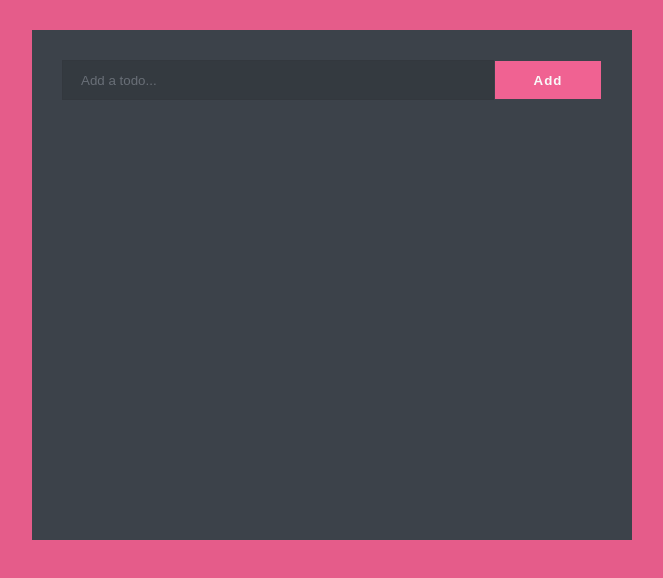
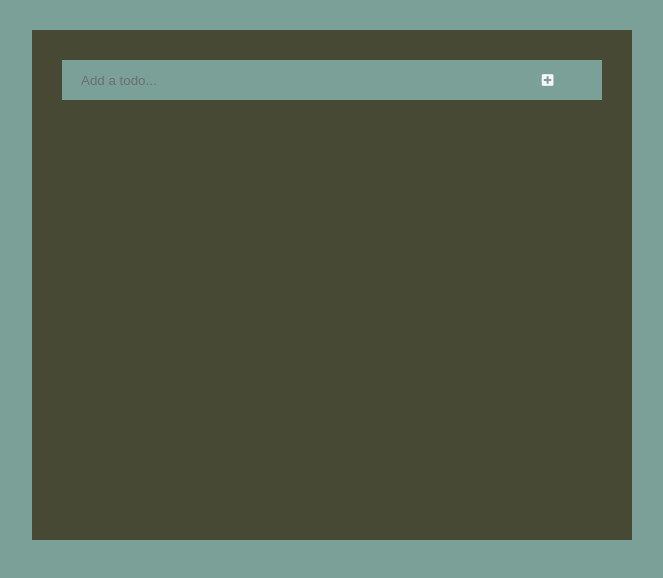
Before and after one commit to jrtwheeler/React_ToDo, a React (Create React App) app: page / in a window 1280 px wide. Shown: the top 578 px of the page, without its empty margins (308-971 px from the left). Built offline with nearby package versions, Linux system fonts and the light colour scheme.

Commit message:
Final revisions

```diff
--- a/src/App.css
+++ b/src/App.css
@@ -11,7 +11,7 @@
   width: 100%;
   max-width: 600px;
   padding: 30px;
-  background: #3c424a;
+  background: #474935;
   min-height: 510px;
 }
 
@@ -21,7 +21,7 @@
   width: 100%;
   min-height: 100vh;
   padding: 30px 0;
-  background: #e55c8a;
+  background: #7BA098;
   display: flex;
   justify-content: center;
   align-items: flex-start;
@@ -43,9 +43,9 @@ button {
 input {
   width: 80%;
   padding: 0 18px;
-  background: #343a40;
+  background: #7BA098;
   color: #f9f9f9;
-  border: 1px solid #33383e;
+  border: 1px solid #7BA098;
 }
 
 input::placeholder {
@@ -54,17 +54,17 @@ input::placeholder {
 
 button {
   width: 20%;
-  background: #f06292;
+  background: #7BA098;
   color: #f9f9f9;
   font-weight: 600;
   letter-spacing: 1px;
-  border: 1px solid #3c424a;
+  border: 1px solid #7BA098;
   cursor: pointer;
   transition: all 200ms;
 }
 
 button:hover {
-  background: #cc4b76;
+  background: #7BA098;
 }
 
 /* Todo Styles */
@@ -72,7 +72,7 @@ button:hover {
 .todo {
   margin: 14px 0 0 0;
   width: 100%;
-  background: #343a40;
+  background: #7BA098;
   color: #f9f9f9;
   display: flex;
   align-items: center;
--- a/src/App.js
+++ b/src/App.js
@@ -22,7 +22,7 @@ const App = () => {
     setInputValue("");
   };
 
-  const removeTodo = () => {
+  const removeTodo = (id) => {
     setTodos(todos.filter((todo) => todo.id !== id));
   };
 
@@ -46,12 +46,13 @@ const App = () => {
       <div className="container">
         <form onSubmit={addTodo}>
           <input
+            autoFocus
             type="text"
             placeholder="Add a todo..."
             value={inputValue}
             onChange={(e) => setInputValue(e.target.value)}
           />
-          <button type="submit">Add</button>
+          <button type="submit"><i class="fas fa-plus-square"></i></button>
         </form>
         {todos.map((todo) => (
           <div key={todo.id} className="todo">
```
